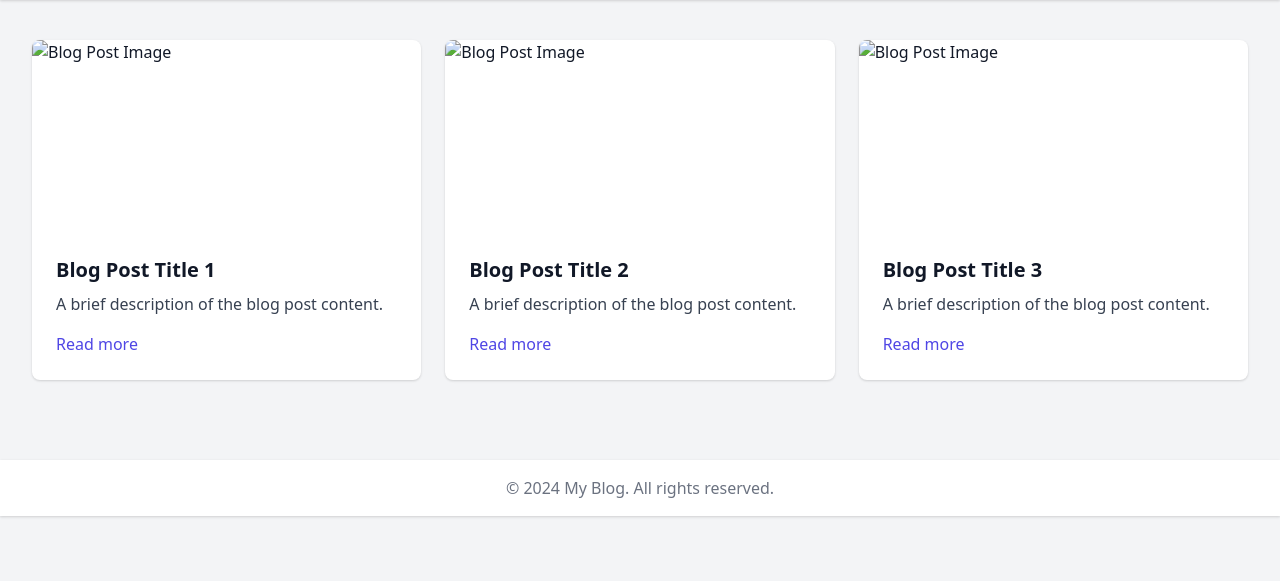
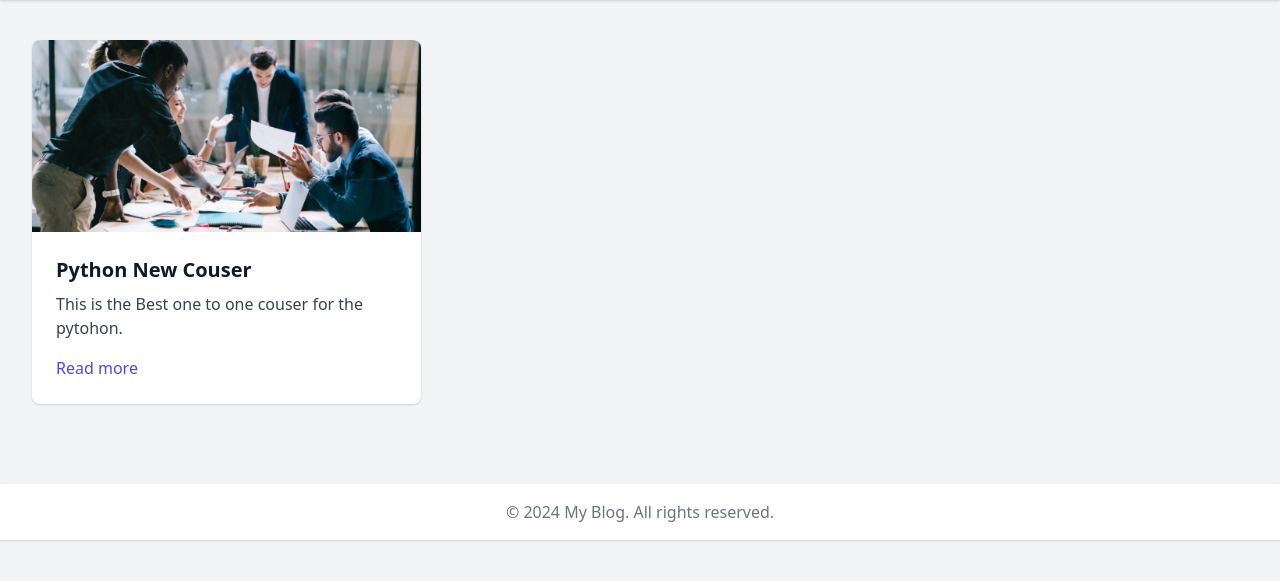
Before and after one commit to Rashidzada/blog2024, a Django app: page / in a window 1280 px wide. Shown: the part 180-761 px from the top of the page. Run offline with Django 5.2, Linux system fonts and the light colour scheme; data comes from the database, SQL or seed files in the repository; some libraries are stand-ins or nearby versions.

Commit message:
I have worked in the views and also in the index

```diff
--- a/app/views.py
+++ b/app/views.py
@@ -1,8 +1,11 @@
 from django.shortcuts import render
-
+from .import models
 # Create your views here.
 def index(request):
-    return render(request,'index.html')
+    context = {
+        'blogs':models.BolgPost.objects.all()
+    }
+    return render(request,'index.html',context)
 
 
 
--- a/templates/index.html
+++ b/templates/index.html
@@ -54,33 +54,17 @@
     <main class="max-w-7xl mx-auto py-10 sm:px-6 lg:px-8">
         <div class="grid grid-cols-1 md:grid-cols-2 lg:grid-cols-3 gap-6">
             <!-- Blog Post 1 -->
-            <div class="bg-white overflow-hidden shadow rounded-lg">
-                <img src="https://via.placeholder.com/400" alt="Blog Post Image" class="w-full h-48 object-cover">
-                <div class="p-6">
-                    <h2 class="text-xl font-bold mb-2">Blog Post Title 1</h2>
-                    <p class="text-gray-700 mb-4">A brief description of the blog post content.</p>
-                    <a href="#" class="text-indigo-600 hover:text-indigo-900">Read more</a>
-                </div>
+           {% for blog in blogs%}
+           <div class="bg-white overflow-hidden shadow rounded-lg">
+            <img src="{{blog.image.url}}" alt="Blog Post Image" class="w-full h-48 object-cover">
+            <div class="p-6">
+                <h2 class="text-xl font-bold mb-2">{{blog.title}}</h2>
+                <p class="text-gray-700 mb-4">{{blog.body}}.</p>
+                <a href="#" class="text-indigo-600 hover:text-indigo-900">Read more</a>
             </div>
-            <!-- Blog Post 2 -->
-            <div class="bg-white overflow-hidden shadow rounded-lg">
-                <img src="https://via.placeholder.com/400" alt="Blog Post Image" class="w-full h-48 object-cover">
-                <div class="p-6">
-                    <h2 class="text-xl font-bold mb-2">Blog Post Title 2</h2>
-                    <p class="text-gray-700 mb-4">A brief description of the blog post content.</p>
-                    <a href="#" class="text-indigo-600 hover:text-indigo-900">Read more</a>
-                </div>
-            </div>
-            <!-- Blog Post 3 -->
-            <div class="bg-white overflow-hidden shadow rounded-lg">
-                <img src="https://via.placeholder.com/400" alt="Blog Post Image" class="w-full h-48 object-cover">
-                <div class="p-6">
-                    <h2 class="text-xl font-bold mb-2">Blog Post Title 3</h2>
-                    <p class="text-gray-700 mb-4">A brief description of the blog post content.</p>
-                    <a href="#" class="text-indigo-600 hover:text-indigo-900">Read more</a>
-                </div>
-            </div>
-            <!-- More blog posts can be added in the same structure -->
+        </div>
+           {%endfor%}
+
         </div>
     </main>
 
```
